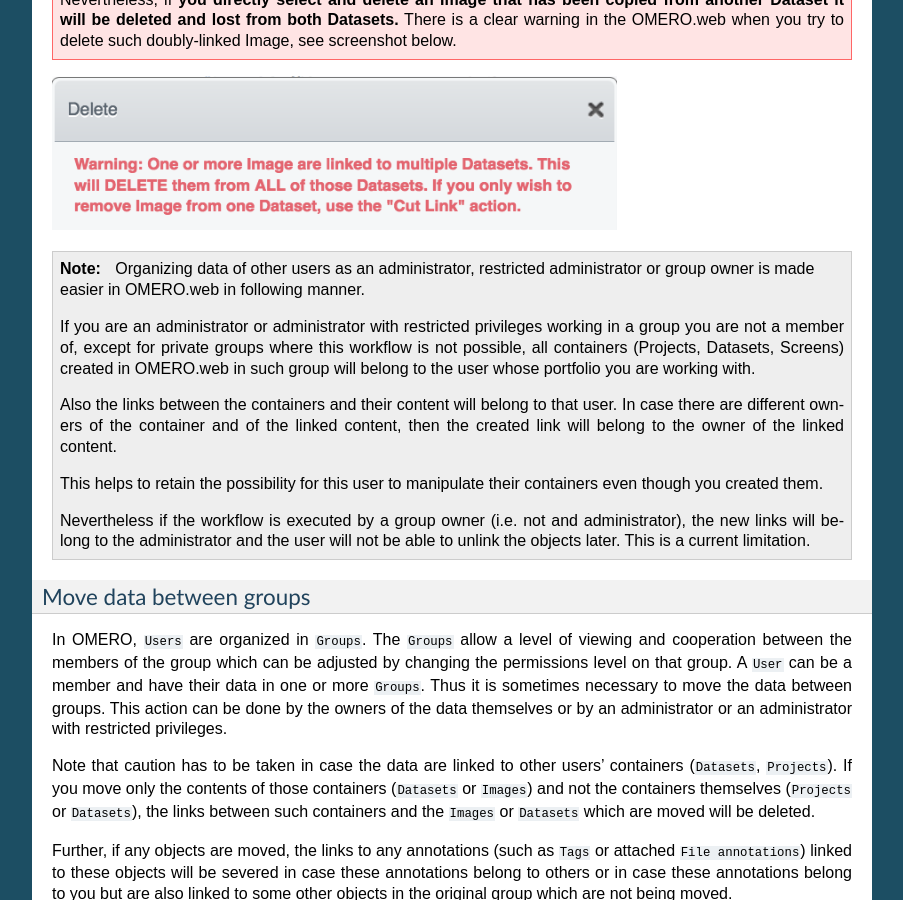
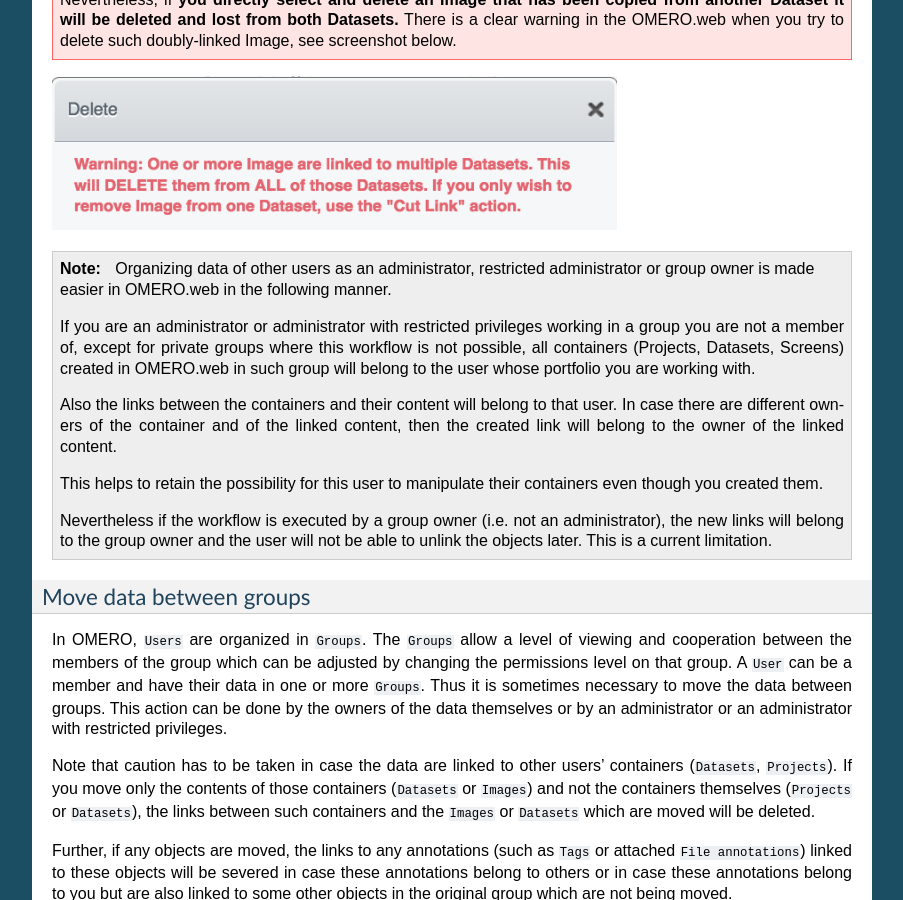
Before and after one commit to ome/omero-guide-introduction, a Sphinx documentation site: the page built from docs/data-management.rst, in a window 1280 px wide and 900 px high, scrolled down 4710 px. Shown: the whole window, without its empty margins (198-1101 px from the left). Built offline with Sphinx 7.4.7, drawn with Linux system fonts in a browser that asks for light colours.

Commit message:
Fix formulations cf. Wills comments

```diff
--- a/docs/data-management.rst
+++ b/docs/data-management.rst
@@ -167,7 +167,7 @@
 |image2e|
 
 .. note::
-    Organizing data of other users as an administrator, restricted administrator or group owner is made easier in OMERO.web in following manner.
+    Organizing data of other users as an administrator, restricted administrator or group owner is made easier in OMERO.web in the following manner.
 
     If you are an administrator or administrator with restricted privileges working in a group you are not a member of, except for private groups where this workflow is not possible, all containers (Projects, Datasets, Screens) created in OMERO.web in such group will belong to the user whose portfolio you are working with.
 
@@ -175,7 +175,7 @@
 
     This helps to retain the possibility for this user to manipulate their containers even though you created them.
 
-    Nevertheless if the workflow is executed by a group owner (i.e. not and administrator), the new links will belong to the administrator and the user will not be able to unlink the objects later. This is a current limitation.
+    Nevertheless if the workflow is executed by a group owner (i.e. not an administrator), the new links will belong to the group owner and the user will not be able to unlink the objects later. This is a current limitation.
 
 Move data between groups
 ~~~~~~~~~~~~~~~~~~~~~~~~
```
